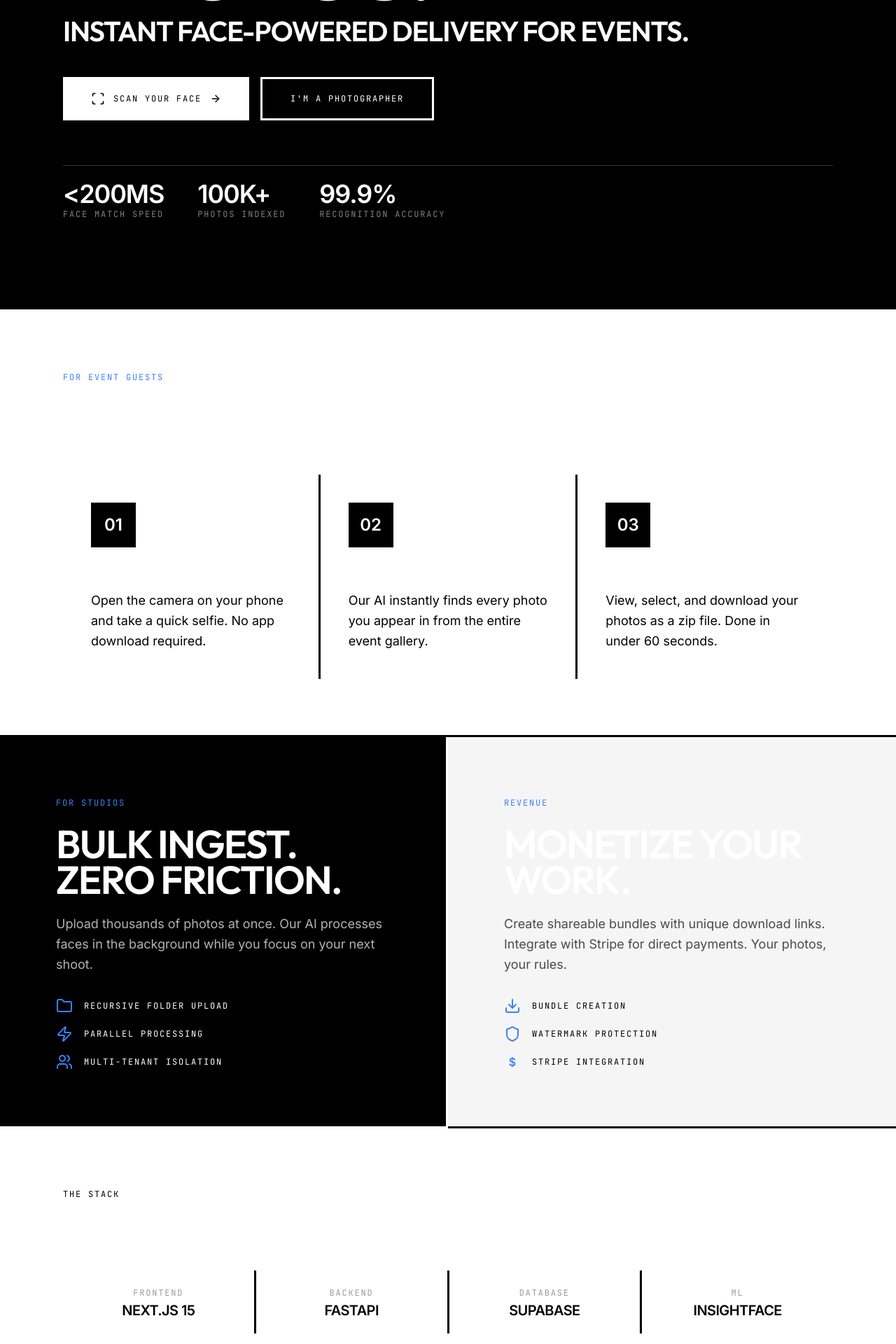
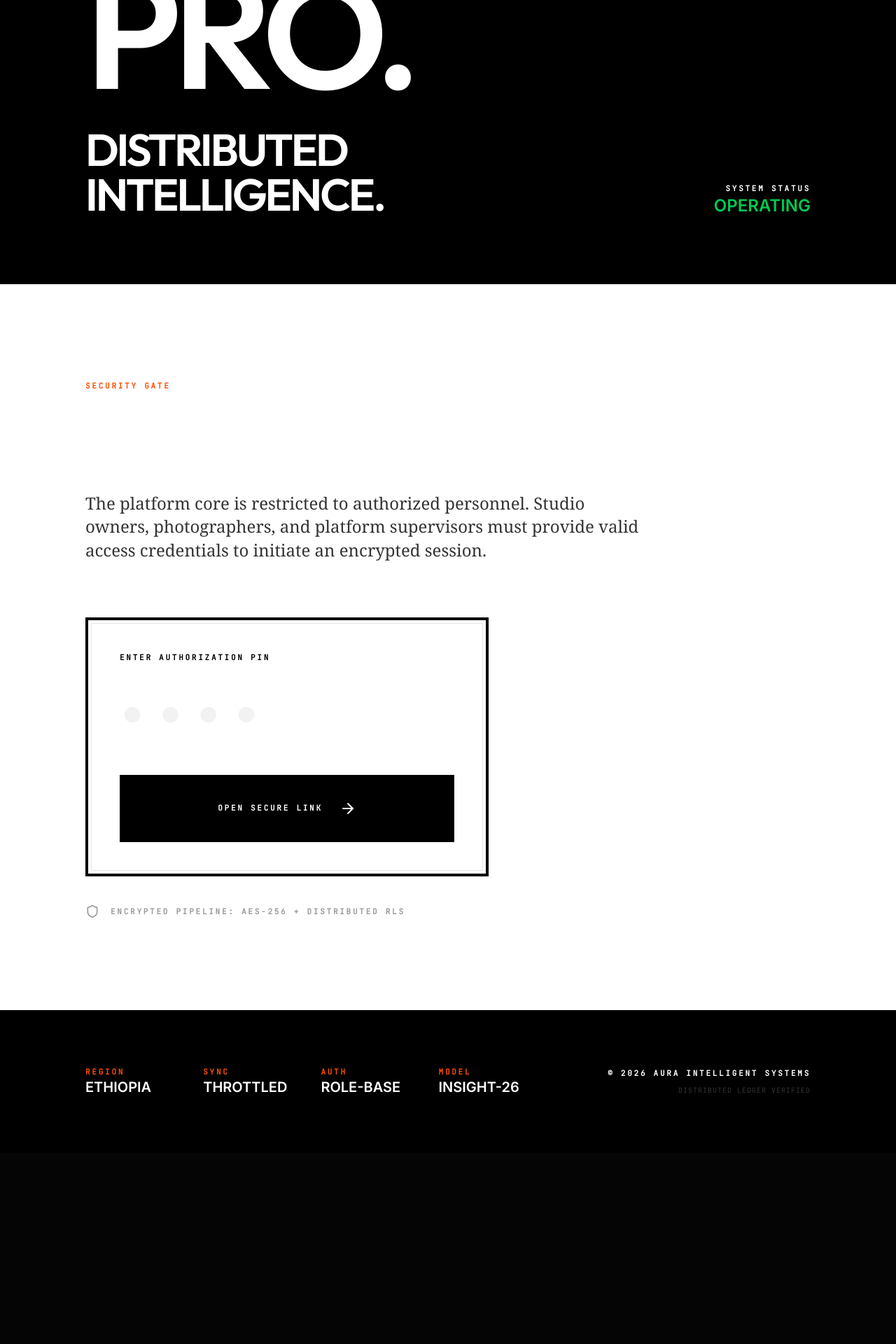
Before and after one commit to LeulTew/Aura, a Next.js app in the folder apps/web/: page / in a window 1280 px wide. Shown: the part 460-2380 px from the top of the page at 70% size. After the commit the page ends 2107 px from the top, so only its background shows below. Built offline with nearby package versions, Linux system fonts and the light colour scheme.

Commit message:
feat: Editorial landing page redesign with unified login

```diff
--- a/apps/web/src/app/page.tsx
+++ b/apps/web/src/app/page.tsx
@@ -2,223 +2,179 @@
 "use client";
 
 import { useState } from "react";
-import Link from 'next/link';
-import { Camera, ArrowRight, Scan, Users, Zap, Shield, Folder, Download } from "lucide-react";
+import { Camera, ArrowRight, Loader2, AlertCircle, Shield } from "lucide-react";
 
 export default function LandingPage() {
-    const [showDemo, setShowDemo] = useState(false);
+    const [pin, setPin] = useState("");
+    const [loading, setLoading] = useState(false);
+    const [error, setError] = useState("");
 
-    // Design tokens - Editorial style
-    const accentColor = '#3B82F6'; // Professional blue
-    const fontDisplay = "font-sans font-black uppercase leading-[0.9] tracking-[-0.03em]";
-    const fontBody = "font-sans text-lg leading-[1.6]";
-    const fontMono = "font-mono text-xs uppercase tracking-[0.15em] font-medium";
-    const container = "max-w-[1100px] mx-auto w-full";
-    const slab = "py-20 px-8 border-b-[3px] border-black";
+    // Exact theme tokens from user's innovative example
+    const accentColor = '#FF4D00'; // Pure High-Contrast Orange
+    const fontDisplay = "font-sans font-[900] uppercase leading-[0.8] tracking-[-0.05em]";
+    const fontMono = "font-mono text-[11px] uppercase tracking-[0.25em] font-bold";
+    const container = "max-w-[1100px] mx-auto w-full px-8";
+
+    const handleLogin = async (e: React.FormEvent) => {
+        e.preventDefault();
+        setLoading(true);
+        setError("");
+
+        try {
+            const backendUrl = process.env.NEXT_PUBLIC_BACKEND_URL || 'http://localhost:8000';
+            const res = await fetch(`${backendUrl}/api/admin/login`, {
+                method: "POST",
+                headers: { "Content-Type": "application/json" },
+                body: JSON.stringify({ pin })
+            });
+            const data = await res.json();
+
+            if (data.success) {
+                sessionStorage.setItem("admin_token", data.token);
+                if (data.redirect) {
+                    window.location.href = data.redirect;
+                } else {
+                    window.location.href = "/admin";
+                }
+            } else {
+                setError("ACCESS DENIED: INVALID CREDENTIALS");
+            }
+        } catch (err) {
+            setError("SYSTEM ERROR: UNABLE TO REACH AUTH CORE");
+        } finally {
+            setLoading(false);
+        }
+    };
 
     return (
-        <div className="w-full bg-white text-black antialiased">
-            {/* HEADER */}
-            <header className="fixed top-0 w-full z-50 bg-white border-b-[3px] border-black">
-                <div className={`${container} flex justify-between items-center py-4 px-8`}>
-                    <Link href="/" className="flex items-center gap-3">
-                        <div className="w-10 h-10 bg-black flex items-center justify-center">
-                            <Camera className="w-5 h-5 text-white" />
+        <main className="min-h-screen bg-black text-white antialiased selection:bg-[#FF4D00] selection:text-white">
+
+            {/* TOP BAR / LOGO */}
+            <header className="border-b-[3px] border-white py-6">
+                <div className={container + " flex justify-between items-center"}>
+                    <div className="flex items-center gap-3">
+                         <div className="w-10 h-10 bg-white flex items-center justify-center">
+                            <Camera className="w-6 h-6 text-black" />
                          </div>
-                        <span className={`${fontMono} text-sm`}>Aura Pro</span>
-                    </Link>
-                    <nav className="flex items-center gap-8">
-                        <Link href="/scan" className={`${fontMono} text-black/50 hover:text-black transition-colors`}>
-                            Guest Scan
-                        </Link>
-                        <Link href="/admin" className="bg-black text-white px-6 py-3 hover:bg-[#3B82F6] transition-colors">
-                            <span className={fontMono}>Studio Login</span>
-                        </Link>
-                    </nav>
+                         <span className={fontMono}>Aura Neural Studio</span>
+                    </div>
+                    <div className={fontMono} style={{ color: accentColor }}>V2.0.4 PRO</div>
                 </div>
             </header>
 
-            <main className="pt-[72px]">
-                {/* HERO SECTION */}
-                <section className="bg-black text-white py-32 px-8 border-b-[3px] border-white">
+            {/* HERO SECTION - PURE BOLD DESIGN */}
+            <section className="py-24 border-b-[3px] border-white">
                 <div className={container}>
-                        <div className={fontMono} style={{ color: accentColor }}>Professional Photo Studio Platform</div>
-                        <h1 className={`${fontDisplay} text-[clamp(3rem,12vw,8rem)] mt-6 mb-4`}>
-                            FIND YOUR<br />PHOTOS.
+                    <div className={fontMono} style={{ color: accentColor }}>Unified Studio Environment</div>
+                    <h1 className={`${fontDisplay} text-[clamp(4rem,20vw,14rem)] mt-8 mb-4`}>
+                        AURA<br />PRO.
                     </h1>
-                        <h2 className={`${fontDisplay} text-[clamp(1.2rem,4vw,2.5rem)] text-white/60 mb-12`}>
-                            Instant face-powered delivery for events.
+                    <div className="flex flex-col md:flex-row justify-between items-end gap-12 mt-12">
+                        <h2 className={`${fontDisplay} text-[clamp(2rem,6vw,4rem)] text-white/40 max-w-2xl leading-none`}>
+                            DISTRIBUTED<br />INTELLIGENCE.
                         </h2>
-
-                        <div className="flex flex-col sm:flex-row gap-4 mb-16">
-                            <Link
-                                href="/scan"
-                                className="bg-white text-black px-10 py-5 flex items-center justify-center gap-3 hover:bg-[#3B82F6] hover:text-white transition-colors group"
-                            >
-                                <Scan className="w-5 h-5" />
-                                <span className={fontMono}>Scan Your Face</span>
-                                <ArrowRight className="w-4 h-4 group-hover:translate-x-1 transition-transform" />
-                            </Link>
-                            <Link
-                                href="/admin"
-                                className="border-[3px] border-white text-white px-10 py-5 flex items-center justify-center gap-3 hover:bg-white hover:text-black transition-colors"
-                            >
-                                <span className={fontMono}>I'm a Photographer</span>
-                            </Link>
-                        </div>
-
-                        {/* Stats bar */}
-                        <div className="border-t border-white/20 pt-6 flex flex-wrap gap-12">
-                            <div>
-                                <div className={`${fontDisplay} text-4xl`}>{"<"}200ms</div>
-                                <div className={`${fontMono} text-white/50 mt-1`}>Face Match Speed</div>
-                            </div>
-                            <div>
-                                <div className={`${fontDisplay} text-4xl`}>100K+</div>
-                                <div className={`${fontMono} text-white/50 mt-1`}>Photos Indexed</div>
-                            </div>
-                            <div>
-                                <div className={`${fontDisplay} text-4xl`}>99.9%</div>
-                                <div className={`${fontMono} text-white/50 mt-1`}>Recognition Accuracy</div>
+                        <div className="text-right">
+                            <div className={fontMono}>System Status</div>
+                            <div className="text-2xl font-black text-green-500 uppercase">Operating</div>
                         </div>
                     </div>
                 </div>
             </section>
 
-                {/* HOW IT WORKS */}
-                <section className={`${slab} bg-white`}>
+            {/* LOGIN SECTION - HIGH CONTRAST SLAB */}
+            <section className="bg-white text-black py-32">
                 <div className={container}>
-                        <span className={fontMono} style={{ color: accentColor }}>For Event Guests</span>
-                        <h2 className={`${fontDisplay} text-[clamp(2rem,6vw,4rem)] my-6`}>Find yourself in seconds.</h2>
+                    <div className="max-w-[800px] mb-20">
+                        <span className={fontMono} style={{ color: accentColor }}>Security Gate</span>
+                        <h3 className={`${fontDisplay} text-6xl md:text-8xl mt-6 mb-10`}>AUTHENTICATE.</h3>
+                        <p className="text-2xl font-serif leading-[1.4] text-black/80">
+                            The platform core is restricted to authorized personnel.
+                            Studio owners, photographers, and platform supervisors must provide valid access credentials
+                            to initiate an encrypted session.
+                        </p>
+                    </div>
 
-                        <div className="grid grid-cols-1 md:grid-cols-3 gap-[3px] bg-black mt-12">
-                            <div className="bg-white p-10">
-                                <div className="w-16 h-16 bg-black text-white flex items-center justify-center text-2xl font-black mb-6">01</div>
-                                <h3 className={`${fontDisplay} text-2xl mb-4`}>SCAN</h3>
-                                <p className={fontBody}>Open the camera on your phone and take a quick selfie. No app download required.</p>
+                    {/* LOGIN FORM BOX - NO SHADOWS, NO BLUR */}
+                    <div className="max-w-xl">
+                        <form onSubmit={handleLogin} className="border-[4px] border-black p-1">
+                            <div className="bg-white p-10 border-[1px] border-black/10">
+                                <label className={`${fontMono} text-black mb-6 block`}>Enter Authorization PIN</label>
+                                <input
+                                    type="password"
+                                    value={pin}
+                                    onChange={(e) => setPin(e.target.value)}
+                                    placeholder="••••"
+                                    className="w-full text-7xl font-[900] tracking-[0.25em] border-none outline-none focus:ring-0 placeholder:text-black/5 bg-transparent mb-12"
+                                    autoFocus
+                                    required
+                                />
+
+                                {error && (
+                                    <div className="p-5 bg-black text-white flex items-center gap-4 mb-8">
+                                        <AlertCircle className="w-6 h-6 shrink-0" style={{ color: accentColor }} />
+                                        <span className={fontMono} style={{ color: '#fff' }}>{error}</span>
                                     </div>
-                            <div className="bg-white p-10">
-                                <div className="w-16 h-16 bg-black text-white flex items-center justify-center text-2xl font-black mb-6">02</div>
-                                <h3 className={`${fontDisplay} text-2xl mb-4`}>MATCH</h3>
-                                <p className={fontBody}>Our AI instantly finds every photo you appear in from the entire event gallery.</p>
+                                )}
+
+                                <button
+                                    type="submit"
+                                    disabled={loading}
+                                    className="w-full h-24 bg-black text-white flex items-center justify-center gap-6 group hover:bg-[#FF4D00] transition-colors active:scale-[0.99] duration-100"
+                                >
+                                    {loading ? (
+                                        <Loader2 className="w-8 h-8 animate-spin" />
+                                    ) : (
+                                        <>
+                                            <span className={`${fontMono} text-lg font-black`}>Open Secure Link</span>
+                                            <ArrowRight className="w-6 h-6 group-hover:translate-x-3 transition-transform" />
+                                        </>
+                                    )}
+                                </button>
                             </div>
-                            <div className="bg-white p-10">
-                                <div className="w-16 h-16 bg-black text-white flex items-center justify-center text-2xl font-black mb-6">03</div>
-                                <h3 className={`${fontDisplay} text-2xl mb-4`}>DOWNLOAD</h3>
-                                <p className={fontBody}>View, select, and download your photos as a zip file. Done in under 60 seconds.</p>
+                        </form>
+
+                        <div className="mt-10 flex items-center gap-4 text-black/40">
+                            <Shield className="w-5 h-5" />
+                            <p className={fontMono}>Encrypted Pipeline: AES-256 + Distributed RLS</p>
                         </div>
                     </div>
                 </div>
             </section>
 
-                {/* FOR PHOTOGRAPHERS - Split Grid */}
-                <section className="grid grid-cols-1 md:grid-cols-2">
-                    <div className="bg-black text-white p-12 md:p-20 border-b-[3px] border-r-0 md:border-r-[3px] border-white">
-                        <span className={fontMono} style={{ color: accentColor }}>For Studios</span>
-                        <h2 className={`${fontDisplay} text-[clamp(2rem,5vw,3.5rem)] my-6`}>Bulk ingest. Zero friction.</h2>
-                        <p className={`${fontBody} text-white/70 mb-8`}>
-                            Upload thousands of photos at once. Our AI processes faces in the background while you focus on your next shoot.
-                        </p>
-                        <ul className="space-y-4">
-                            <li className="flex items-center gap-4">
-                                <Folder className="w-6 h-6" style={{ color: accentColor }} />
-                                <span className={fontMono}>Recursive folder upload</span>
-                            </li>
-                            <li className="flex items-center gap-4">
-                                <Zap className="w-6 h-6" style={{ color: accentColor }} />
-                                <span className={fontMono}>Parallel processing</span>
-                            </li>
-                            <li className="flex items-center gap-4">
-                                <Users className="w-6 h-6" style={{ color: accentColor }} />
-                                <span className={fontMono}>Multi-tenant isolation</span>
-                            </li>
-                        </ul>
+            {/* FOOTER SPECS */}
+            <footer className="py-20 border-t-[3px] border-white">
+                <div className={container + " flex flex-col md:flex-row justify-between items-center gap-12"}>
+                    <div className="grid grid-cols-2 md:grid-cols-4 gap-12 w-full md:w-auto">
+                        <div>
+                            <div className={fontMono} style={{ color: accentColor }}>Region</div>
+                            <div className="text-xl font-black uppercase">Ethiopia</div>
                         </div>
-                    <div className="bg-[#F5F5F5] p-12 md:p-20 border-b-[3px] border-black">
-                        <span className={fontMono} style={{ color: accentColor }}>Revenue</span>
-                        <h2 className={`${fontDisplay} text-[clamp(2rem,5vw,3.5rem)] my-6`}>Monetize your work.</h2>
-                        <p className={`${fontBody} text-black/70 mb-8`}>
-                            Create shareable bundles with unique download links. Integrate with Stripe for direct payments. Your photos, your rules.
-                        </p>
-                        <ul className="space-y-4">
-                            <li className="flex items-center gap-4">
-                                <Download className="w-6 h-6" style={{ color: accentColor }} />
-                                <span className={fontMono}>Bundle creation</span>
-                            </li>
-                            <li className="flex items-center gap-4">
-                                <Shield className="w-6 h-6" style={{ color: accentColor }} />
-                                <span className={fontMono}>Watermark protection</span>
-                            </li>
-                            <li className="flex items-center gap-4">
-                                <span className="w-6 h-6 flex items-center justify-center font-black" style={{ color: accentColor }}>$</span>
-                                <span className={fontMono}>Stripe integration</span>
-                            </li>
-                        </ul>
+                        <div>
+                            <div className={fontMono} style={{ color: accentColor }}>Sync</div>
+                            <div className="text-xl font-black uppercase">Throttled</div>
                         </div>
-                </section>
-
-                {/* TECH SPECS */}
-                <section className={`${slab} bg-white`}>
-                    <div className={container}>
-                        <span className={fontMono}>The Stack</span>
-                        <h2 className={`${fontDisplay} text-[clamp(2rem,5vw,3rem)] my-6`}>Built for scale.</h2>
-
-                        <div className="grid grid-cols-2 md:grid-cols-4 gap-[3px] bg-black mt-8">
-                            {[
-                                { label: "Frontend", value: "Next.js 15" },
-                                { label: "Backend", value: "FastAPI" },
-                                { label: "Database", value: "Supabase" },
-                                { label: "ML", value: "InsightFace" },
-                            ].map((item, i) => (
-                                <div key={i} className="bg-white p-6 text-center">
-                                    <div className={`${fontMono} text-black/40 mb-2`}>{item.label}</div>
-                                    <div className={`${fontDisplay} text-xl`}>{item.value}</div>
+                        <div>
+                            <div className={fontMono} style={{ color: accentColor }}>Auth</div>
+                            <div className="text-xl font-black uppercase">Role-Base</div>
                         </div>
-                            ))}
+                        <div>
+                            <div className={fontMono} style={{ color: accentColor }}>Model</div>
+                            <div className="text-xl font-black uppercase">Insight-26</div>
                         </div>
                     </div>
-                </section>
-
-                {/* CTA */}
-                <section className="py-32 px-8 text-center" style={{ backgroundColor: accentColor }}>
-                    <div className={container}>
-                        <span className={`${fontMono} text-white/80`}>Get Started</span>
-                        <h2 className={`${fontDisplay} text-[clamp(2.5rem,8vw,5rem)] text-white mt-4 mb-8`}>
-                            READY TO<br />TRANSFORM?
-                        </h2>
-                        <div className="flex flex-col sm:flex-row gap-4 justify-center">
-                            <Link
-                                href="/admin"
-                                className="bg-white text-black px-12 py-6 hover:bg-black hover:text-white transition-colors inline-flex items-center justify-center gap-3"
-                            >
-                                <span className={fontMono}>Launch Studio Portal</span>
-                                <ArrowRight className="w-5 h-5" />
-                            </Link>
-                            <Link
-                                href="/scan"
-                                className="border-[3px] border-white text-white px-12 py-6 hover:bg-white hover:text-black transition-colors inline-flex items-center justify-center"
-                            >
-                                <span className={fontMono}>Try Guest Demo</span>
-                            </Link>
-                        </div>
-                    </div>
-                </section>
-            </main>
-
-            {/* FOOTER */}
-            <footer className="bg-black text-white py-16 px-8">
-                <div className={`${container} flex flex-col md:flex-row justify-between items-center gap-8`}>
-                    <div className="flex items-center gap-3">
-                        <div className="w-10 h-10 bg-white flex items-center justify-center">
-                            <Camera className="w-5 h-5 text-black" />
-                        </div>
-                        <span className={fontMono}>Aura Pro</span>
-                    </div>
-                    <div className={`${fontMono} text-white/40`}>
-                        © 2026 Aura Intelligent Systems. Ethiopia.
+                    <div className="text-right">
+                        <div className={fontMono}>© 2026 Aura Intelligent Systems</div>
+                        <div className="text-white/20 text-[10px] mt-2 font-mono uppercase tracking-widest">Distributed Ledger Verified</div>
                     </div>
                 </div>
             </footer>
-        </div>
+
+            <style jsx global>{`
+                @font-face {
+                    font-family: 'AuraMono';
+                    src: url('https://fonts.googleapis.com/css2?family=JetBrains+Mono:wght@700&display=swap');
+                }
+            `}</style>
+        </main>
     );
 }
```
Lines whose indentation alone changed are shown as unchanged.
